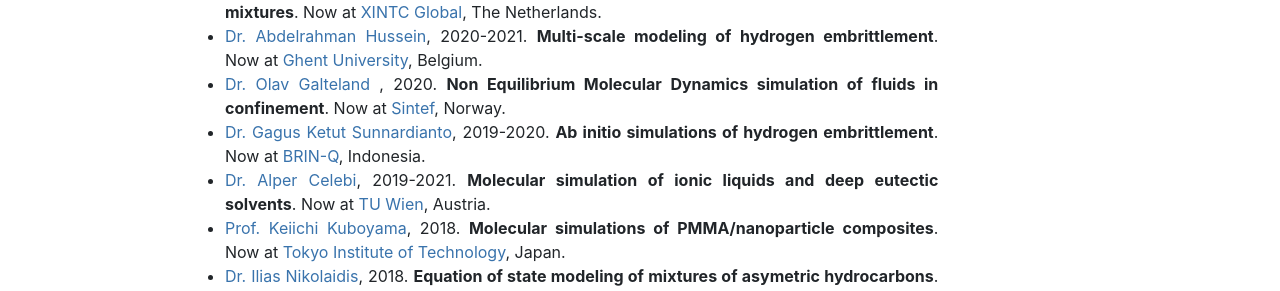
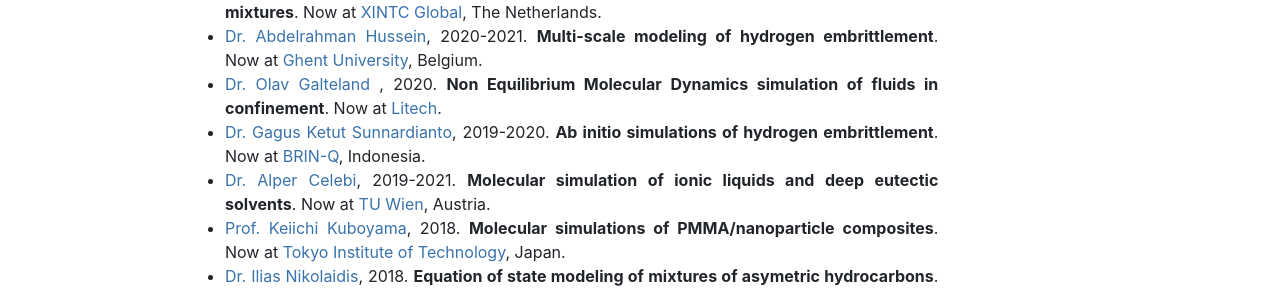
Before and after one commit to omoultosEthTuDelft/web, a Jekyll site: the page built from alumni/index.md, in a window 1280 px wide and 900 px high, scrolled down 2136 px. Shown: the part 309-600 px from the top of the window. Built offline with Jekyll 4.4.1, drawn with Linux system fonts in a browser that asks for light colours.

Commit message:
Update Olav Galteland's position to Litech
Co-Authored-By: Claude Fable 5 <noreply@anthropic.com>

```diff
--- a/alumni/index.md
+++ b/alumni/index.md
@@ -69,7 +69,7 @@ https://repository.tudelft.nl/record/uuid:2839134b-9631-477c-aafb-3a0fecf49b6c).
 - [Laya Roustazadeh](https://www.qatar.tamu.edu/news-and-events/news/2020/06/24/texas-a-and-m-at-qatar-names-outstanding-graduates/), 2021-2022. <strong>Adsoprtion of gas mixtures in Metal Organic Frameworks</strong>.
 - [Dr. Ahmadreza Rahbari](https://www.linkedin.com/in/arahbari/?originalSubdomain=nl), 2020-2021. <strong> Molecular simulation of high pressure hydrogen mixtures</strong>. Now at [XINTC Global](http://www.xintcglobal.com/), The Netherlands.
 - [Dr. Abdelrahman Hussein](https://www.linkedin.com/in/abdelrahman-hussein-3b42b415/?originalSubdomain=nl), 2020-2021. <strong> Multi-scale modeling of hydrogen embrittlement</strong>. Now at [Ghent University](https://www.ugent.be), Belgium.
-- [Dr. Olav Galteland ](https://www.linkedin.com/in/olav-galteland?originalSubdomain=no), 2020. <strong> Non Equilibrium Molecular Dynamics simulation of fluids in confinement</strong>. Now at [Sintef](https://www.sintef.no/en/all-employees/employee/olav.galteland/), Norway.
+- [Dr. Olav Galteland ](https://www.linkedin.com/in/olav-galteland?originalSubdomain=no), 2020. <strong> Non Equilibrium Molecular Dynamics simulation of fluids in confinement</strong>. Now at [Litech](https://litech.ai/).
 - [Dr. Gagus Ketut Sunnardianto](https://www.linkedin.com/in/gagus-ketut-sunnardianto/), 2019-2020. <strong> Ab initio simulations of hydrogen embrittlement</strong>. Now at [BRIN-Q](https://quantumresearch.id), Indonesia.
 - [Dr. Alper Celebi](https://www.linkedin.com/in/alper-tunga-celebi-0375b586/?originalSubdomain=nl), 2019-2021. <strong> Molecular simulation of ionic liquids and deep eutectic solvents</strong>. Now at [TU Wien](https://www.tuwien.at), Austria.
 - [Prof. Keiichi Kuboyama](https://scholar.google.com/citations?hl=en&user=JM6iv9IAAAAJ&view_op=list_works&sortby=pubdate), 2018. <strong> Molecular simulations of PMMA/nanoparticle composites</strong>. Now at [Tokyo Institute of Technology](https://www.titech.ac.jp/english), Japan.
```
